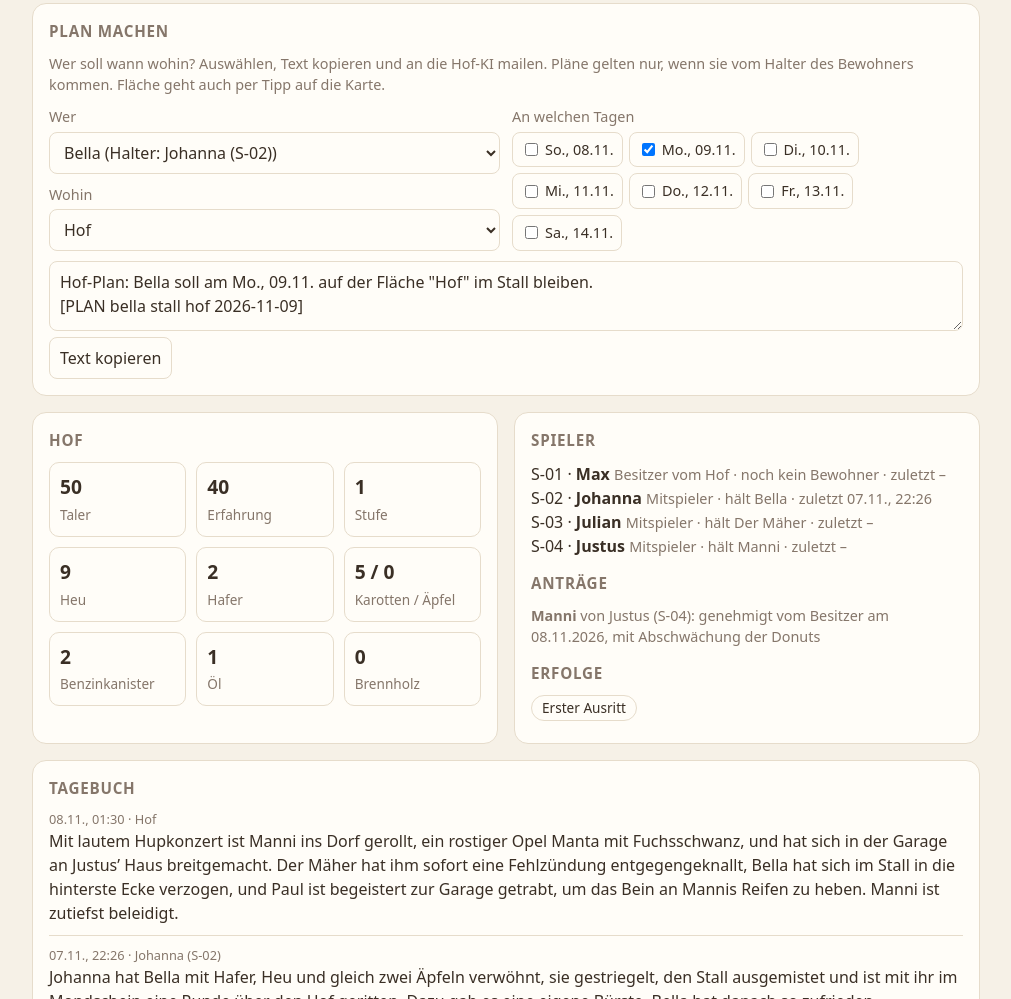
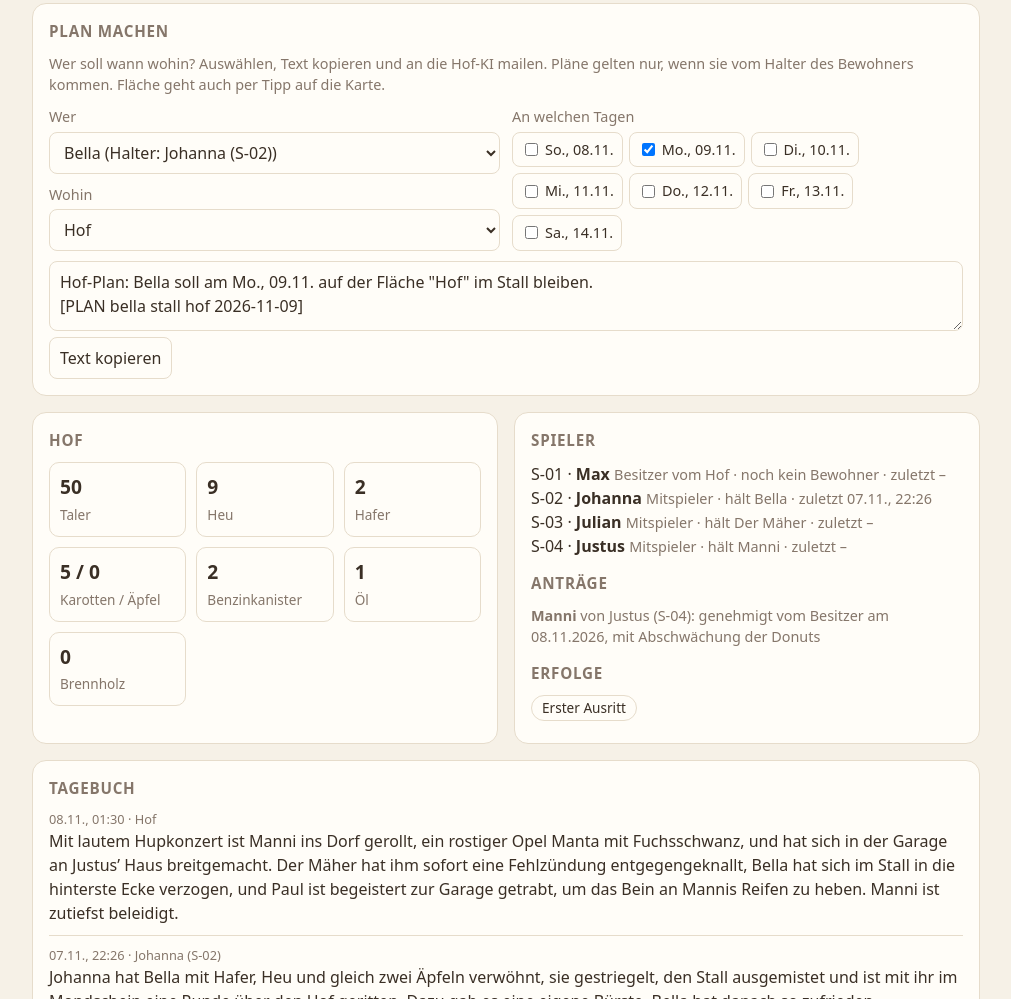
Before and after one commit to Pufferspeicher21/seiten, a plain HTML site: page hof/index.html in a window 1280 px wide. Shown: the part 1679-2678 px from the top of the page, without its empty margins (134-1145 px from the left). Drawn offline with Linux system fonts and the light colour scheme.

Commit message:
Hof: Stufe und Erfahrung entfernt (Stufen-Freischaltung entfällt)

```diff
--- a/hof/index.html
+++ b/hof/index.html
@@ -524,7 +524,7 @@ function planText() {
 // ---------- Rest ----------
 function zeigeRest() {
   const v = S.vorraete || {};
-  document.getElementById('hofwerte').innerHTML = [[S.taler, 'Taler'], [S.erfahrung, 'Erfahrung'], [S.level, 'Stufe'],
+  document.getElementById('hofwerte').innerHTML = [[S.taler, 'Taler'],
     [v.heu ?? 0, 'Heu'], [v.hafer ?? 0, 'Hafer'], [(v.karotte ?? 0) + ' / ' + (v.apfel ?? 0), 'Karotten / Äpfel'],
     [v.benzinkanister ?? 0, 'Benzinkanister'], [v.oel ?? 0, 'Öl'], [v.brennholz ?? 0, 'Brennholz']]
     .map(([a, b]) => `<div class="stat"><b>${esc(a)}</b><span>${b}</span></div>`).join('');
@@ -543,7 +543,7 @@ Promise.all(['karte.json', 'spielstand.json'].map(f => fetch(f + '?t=' + Date.no
     document.querySelector('main').insertAdjacentHTML('afterbegin', '<div class="vorschau"><b>Testtag:</b> nur eine Vorschau mit ausgedachten Befehlen (Bella weidet auf der Großen Wiese, der Mäher mäht vormittags die Koppel, Manni dreht ab 15 Uhr Donuts auf der Großen Wiese, Paul macht, was er will). Am echten Spielstand ändert sich nichts. <a href="./">Zurück zum echten Hof</a></div>'); }
   if (VERSATZ || PARAM.get('demo')) document.querySelector('.live').innerHTML = '<i></i> Vorschau';
   document.getElementById('hofname').textContent = S.hofname; document.title = S.hofname;
-  document.getElementById('stand').textContent = 'Stand ' + datumZeit(S.letzte_berechnung) + ' · Stufe ' + S.level;
+  document.getElementById('stand').textContent = 'Stand ' + datumZeit(S.letzte_berechnung);
   const tt = document.getElementById('testtag'); if (tt) { const d = new Date(); const tag = d.toLocaleDateString('en-CA', { timeZone: 'Europe/Berlin' }); tt.href = '?demo=1&zeit=' + tag + 'T10:20'; }
   zeichneKarte(); tick(); zeigeBewohner(); baueePlaner(); zeigeRest();
   setInterval(zeigeBewohner, 30000);
--- a/hof/spielstand.json
+++ b/hof/spielstand.json
@@ -4,8 +4,6 @@
   "letzte_berechnung": "2026-11-07T22:20:00+01:00",
   "letzte_meldung": {},
   "taler": 50,
-  "erfahrung": 40,
-  "level": 1,
   "vorraete": {
     "heu": 9,
     "hafer": 2,
```
